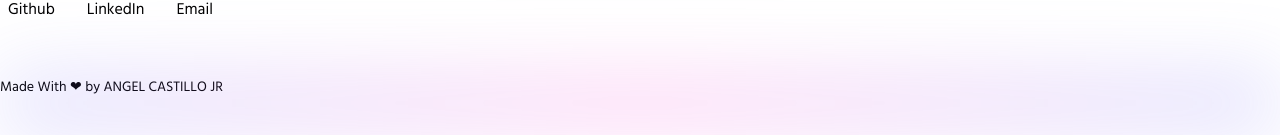
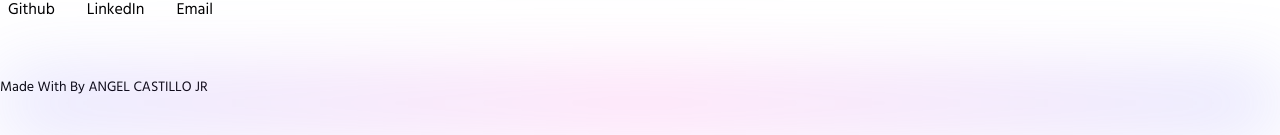
Before and after one commit to ANGELCJR/Portfolio, a Next.js app: page / in a window 1280 px wide. Shown: the part 3514-3649 px from the top of the page. Built offline with nearby package versions, Linux system fonts and the light colour scheme.

Commit message:
fixed footer

```diff
--- a/components/Footer/index.js
+++ b/components/Footer/index.js
@@ -21,7 +21,7 @@ const Footer = ({}) => {
         </div>
       </div>
       <h1 className="text-sm text-bold mt-2 laptop:mt-10 p-2 laptop:p-0">
-        Made With ❤ by {"ANGEL CASTILLO JR "}
+        Made With By {"ANGEL CASTILLO JR "}
       </h1>
     </>
   );
```
